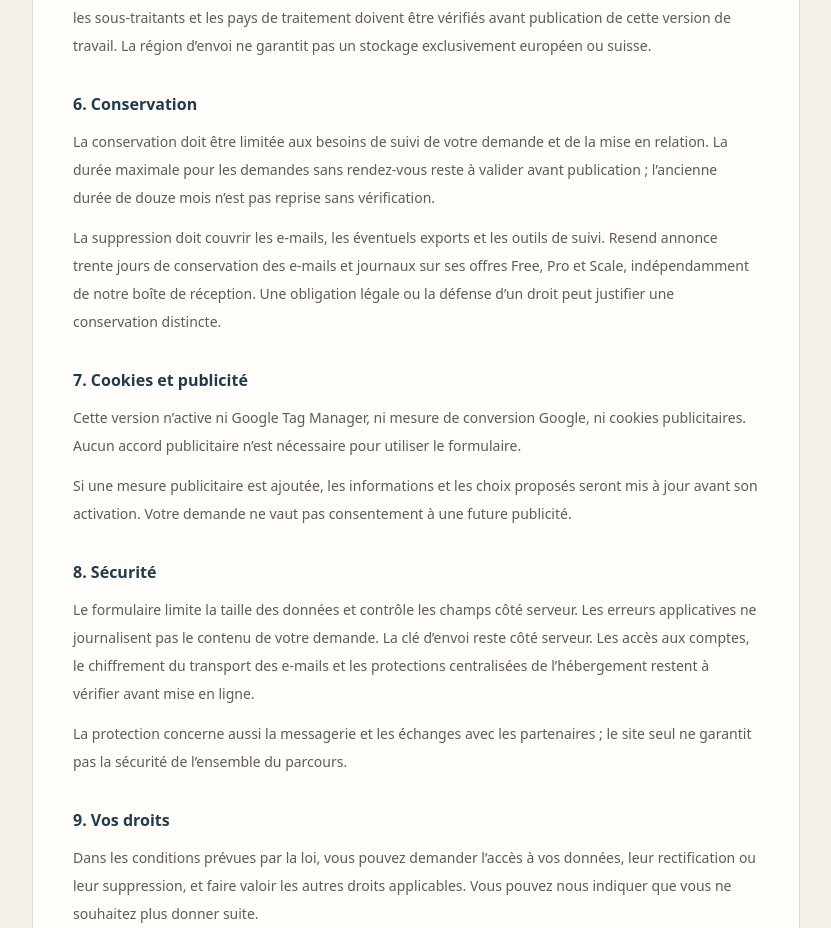
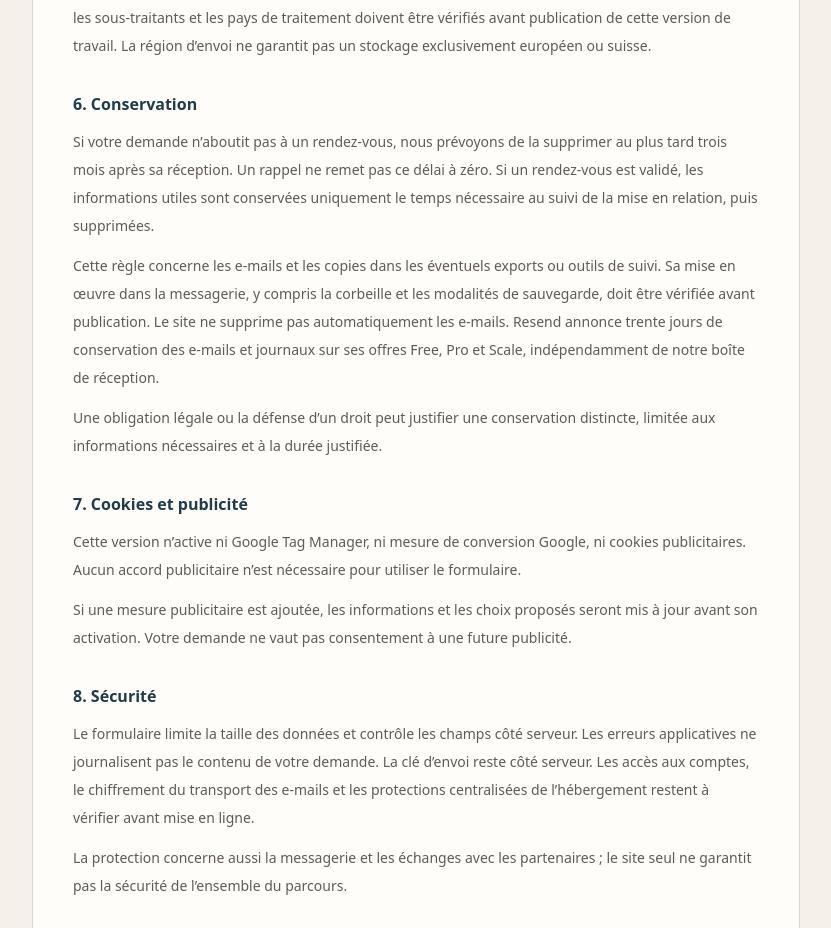
Before and after one commit to lopezdamien/fiduconnect, a Next.js app: page /confidentialite in a window 1280 px wide. Shown: the part 1560-2488 px from the top of the page, without its empty margins (224-1055 px from the left). Built offline with nearby package versions, Linux system fonts and the light colour scheme; no server answers.

Commit message:
docs: define lead retention and pre-launch data procedures

```diff
--- a/app/confidentialite/page.tsx
+++ b/app/confidentialite/page.tsx
@@ -47,8 +47,9 @@ export default function Confidentialite() {
             </section>
             <section>
                 <h2>6. Conservation</h2>
-                <p>La conservation doit être limitée aux besoins de suivi de votre demande et de la mise en relation. La durée maximale pour les demandes sans rendez-vous reste à valider avant publication ; l’ancienne durée de douze mois n’est pas reprise sans vérification.</p>
-                <p className="mt-3">La suppression doit couvrir les e-mails, les éventuels exports et les outils de suivi. Resend annonce trente jours de conservation des e-mails et journaux sur ses offres Free, Pro et Scale, indépendamment de notre boîte de réception. Une obligation légale ou la défense d’un droit peut justifier une conservation distincte.</p>
+                <p>Si votre demande n’aboutit pas à un rendez-vous, nous prévoyons de la supprimer au plus tard trois mois après sa réception. Un rappel ne remet pas ce délai à zéro. Si un rendez-vous est validé, les informations utiles sont conservées uniquement le temps nécessaire au suivi de la mise en relation, puis supprimées.</p>
+                <p className="mt-3">Cette règle concerne les e-mails et les copies dans les éventuels exports ou outils de suivi. Sa mise en œuvre dans la messagerie, y compris la corbeille et les modalités de sauvegarde, doit être vérifiée avant publication. Le site ne supprime pas automatiquement les e-mails. Resend annonce trente jours de conservation des e-mails et journaux sur ses offres Free, Pro et Scale, indépendamment de notre boîte de réception.</p>
+                <p className="mt-3">Une obligation légale ou la défense d’un droit peut justifier une conservation distincte, limitée aux informations nécessaires et à la durée justifiée.</p>
             </section>
             <section>
                 <h2>7. Cookies et publicité</h2>
```
Also changed, not shown: 2 other files (tests, documents, lock files or other folders).
